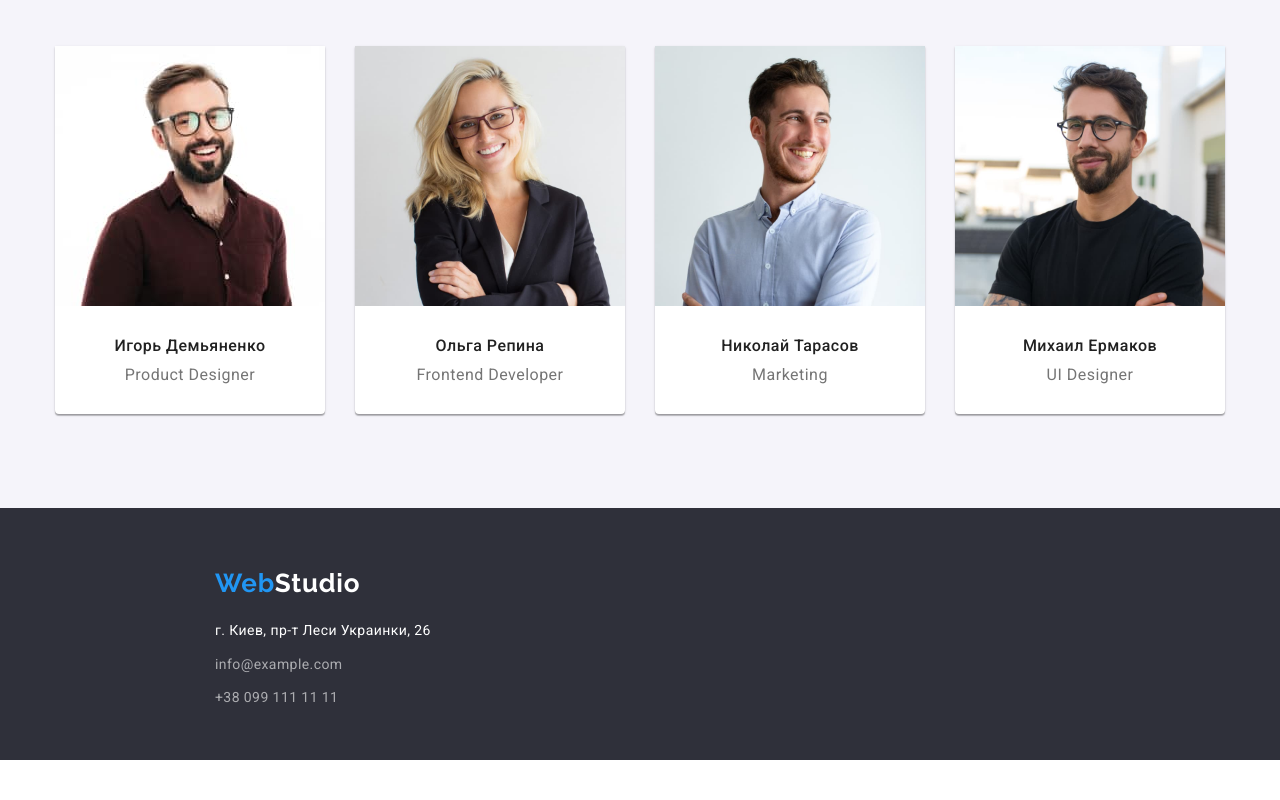
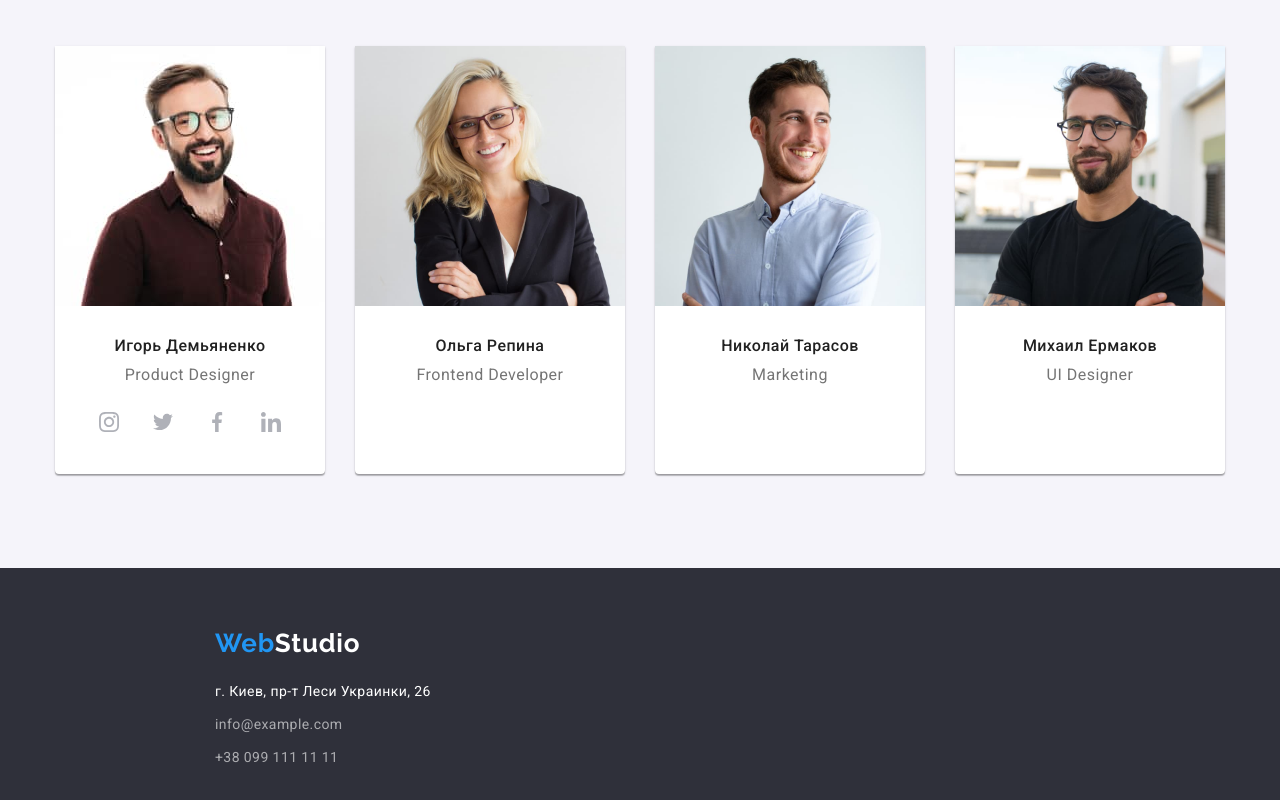
Before and after one commit to Maximuse33/goit-markup-hw-04, a plain HTML site: page index.html in a window 1280 px wide. Shown: the part 1594-2394 px from the top of the page. Before the commit the page ends 2354 px from the top, so only its background shows below. Drawn offline with nearby package versions, Linux system fonts and the light colour scheme.

Commit message:
Update index.html
add svg team

```diff
--- a/index.html
+++ b/index.html
@@ -90,23 +90,103 @@
             <ul class="list team-list">
                 <li class="team-item">
                     <img src="./images/team_card_1.jpg" alt="Игорь Демьяненко продуктовый дизайнер" width="270">
+                    <div class="team-item-content">
                         <h3 class="team-name">Игорь Демьяненко</h3>
                         <p class="team-job">Product Designer</p>
+                        <ul class="list team-social-list">
+                            <li class="team-social-item">
+                                <a class="team-social-link" href="">
+                                    <svg class="team-social-icon" width="20" height="20">
+                                        <use href="./images/icons.svg#icon-instagram"></use>
+                                    </svg>
+                                </a>
+                            </li>
+                            <li class="team-social-item">
+                                <a class="team-social-link" href="">
+                                    <svg class="team-social-icon" width="20" height="20">
+                                        <use href="./images/icons.svg#icon-twitter"></use>
+                                    </svg>
+                                </a>
+                            </li>
+                            <li class="team-social-item">
+                                <a class="team-social-link" href="">
+                                    <svg class="team-social-icon" width="20" height="20">
+                                        <use href="./images/icons.svg#icon-facebook"></use>
+                                    </svg>
+                                </a>
+                            </li>
+                            <li class="team-social-item">
+                                <a class="team-social-link" href="">
+                                    <svg class="team-social-icon" width="20" height="20">
+                                        <use href="./images/icons.svg#icon-linkedin"></use>
+                                    </svg>
+                                </a>
+                            </li>
+                        </ul>
+                    </div>
                 </li>
                 <li class="team-item">
                     <img src="./images/team_card_2.jpg" alt="Ольга Репина фронтенд разработчик" width="270">
+                    <div class="team-item-content">
                         <h3 class="team-name">Ольга Репина</h3>
                         <p class="team-job">Frontend Developer</p>
+                        <ul class="list team-social-list">
+                            <li class="team-social-item">
+                                <a class="team-social-link" href=""></a>
+                            </li>
+                            <li class="team-social-item">
+                                <a class="team-social-link" href=""></a>
+                            </li>
+                            <li class="team-social-item">
+                                <a class="team-social-link" href=""></a>
+                            </li>
+                            <li class="team-social-item">
+                                <a class="team-social-link" href=""></a>
+                            </li>
+                        </ul>
+                    </div>
                 </li>
                 <li class="team-item">
                     <img src="./images/team_card_3.jpg" alt="Николай Тарасов маркетинг" width="270">
+                    <div class="team-item-content">
                         <h3 class="team-name">Николай Тарасов</h3>
                         <p class="team-job">Marketing</p>
+                        <ul class="list team-social-list">
+                            <li class="team-social-item">
+                                <a class="team-social-link" href=""></a>
+                            </li>
+                            <li class="team-social-item">
+                                <a class="team-social-link" href=""></a>
+                            </li>
+                            <li class="team-social-item">
+                                <a class="team-social-link" href=""></a>
+                            </li>
+                            <li class="team-social-item">
+                                <a class="team-social-link" href=""></a>
+                            </li>
+                        </ul>
+                    </div>
                 </li>
                 <li class="team-item">
                     <img src="./images/team_card_4.jpg" alt="Михаил Ермаков юи дизайнер" width="270">
+                    <div class="team-item-content">
                         <h3 class="team-name">Михаил Ермаков</h3>
                         <p class="team-job">UI Designer</p>
+                        <ul class="list team-social-list">
+                            <li class="team-social-item">
+                                <a class="team-social-link" href=""></a>
+                            </li>
+                            <li class="team-social-item">
+                                <a class="team-social-link" href=""></a>
+                            </li>
+                            <li class="team-social-item">
+                                <a class="team-social-link" href=""></a>
+                            </li>
+                            <li class="team-social-item">
+                                <a class="team-social-link" href=""></a>
+                            </li>
+                        </ul>
+                    </div>
                 </li>
             </ul>
             </div>
```
Lines whose indentation alone changed are shown as unchanged.
